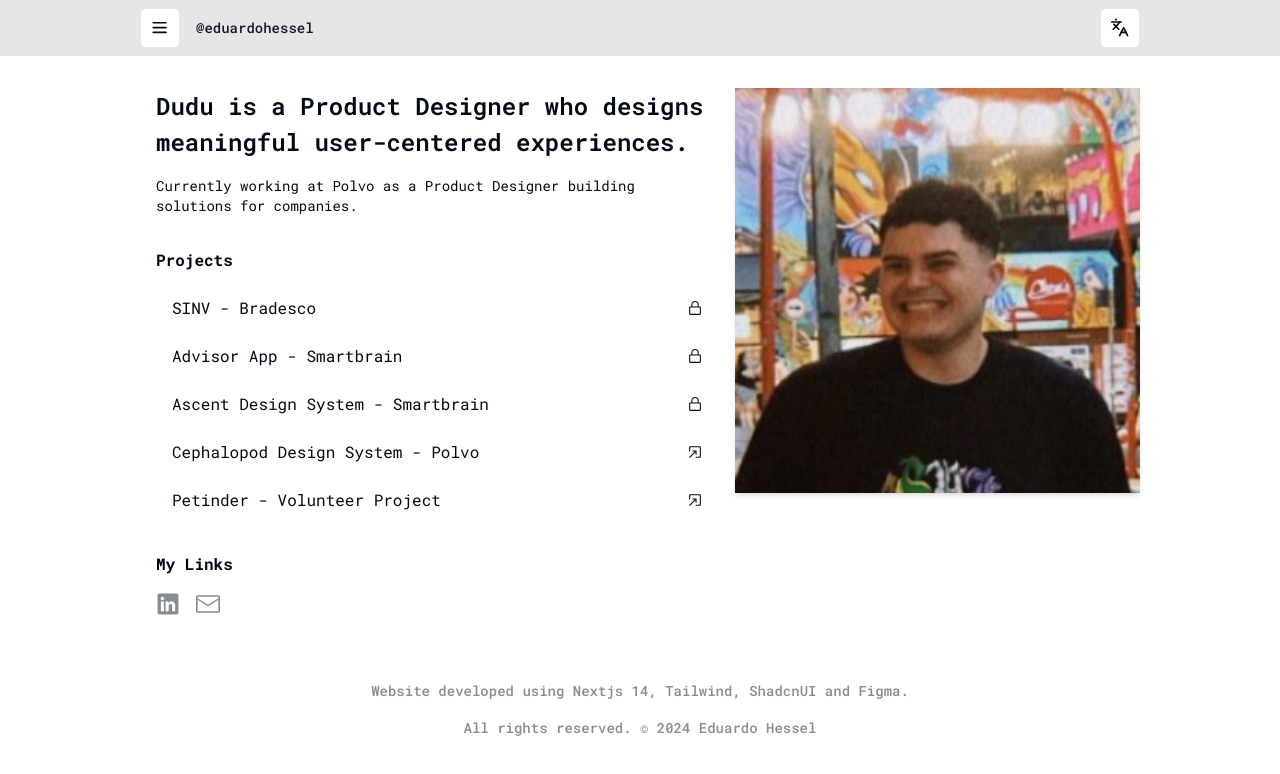
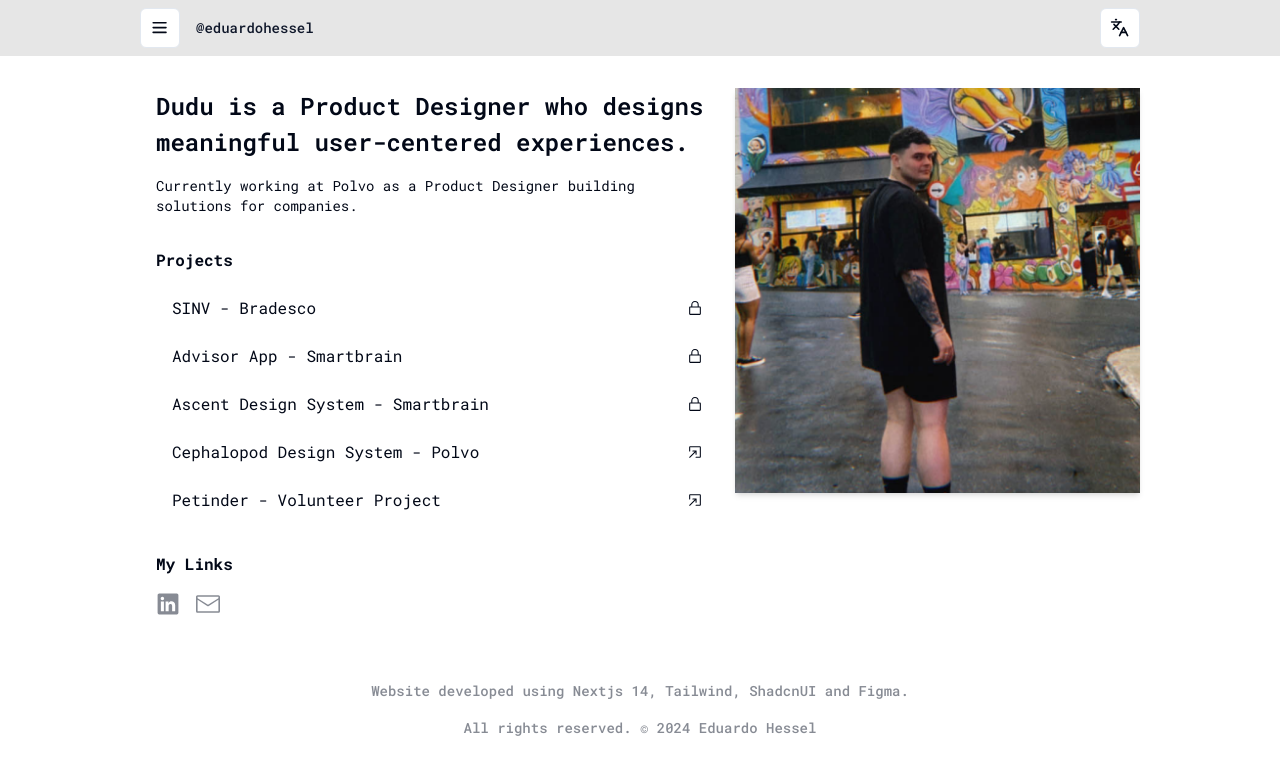
Before and after one commit to eduhessel/portfolio-2024, a Next.js app: page /en in a window 1280 px wide. Shown: the top 774 px of the page. Built offline with nearby package versions, Linux system fonts and the light colour scheme.

Commit message:
feat: update profile pic

```diff
--- a/app/[locale]/page.tsx
+++ b/app/[locale]/page.tsx
@@ -10,7 +10,7 @@ export default function Home() {
           {/* <AsideMenu/> */}
           <HomeContent/>
           <div className="">
-            <Image className="shadow-md" width={700} height={700} src={'/image-avatar-dudu.png'} alt="teste"/>
+            <Image className="shadow-md" width={700} height={700} src={'/image-duwdu-profile.png'} alt="Imagem Eduardo Hessel"/>
           </div>
         </div>
       </div>
```
Also changed, not shown: public/image-duwdu-profile.png (added).
